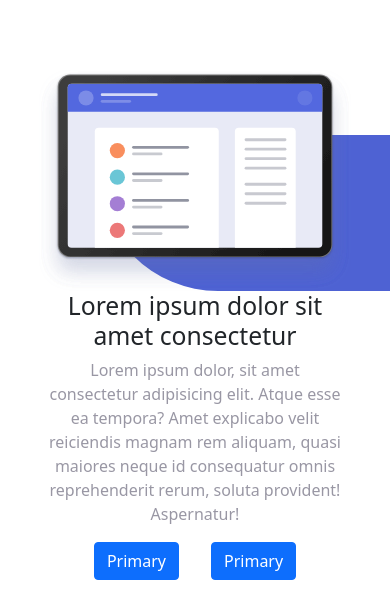
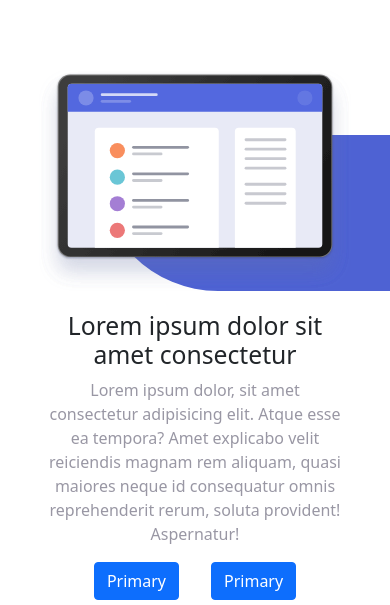
Before and after one commit to davidgarciadesarrollo/landing-bookmark, a plain HTML site: page index.html in a window 390 px wide. Shown: the part 113-718 px from the top of the page. Drawn offline with nearby package versions, Linux system fonts and the light colour scheme.

Commit message:
Update style.css

```diff
--- a/css/style.css
+++ b/css/style.css
@@ -326,6 +326,6 @@ body {
 		;
 	}
 	.mt-sm-5 {
-		margin-top: 5%;
+		margin-top: 5%!important;
 	}
 }
```
